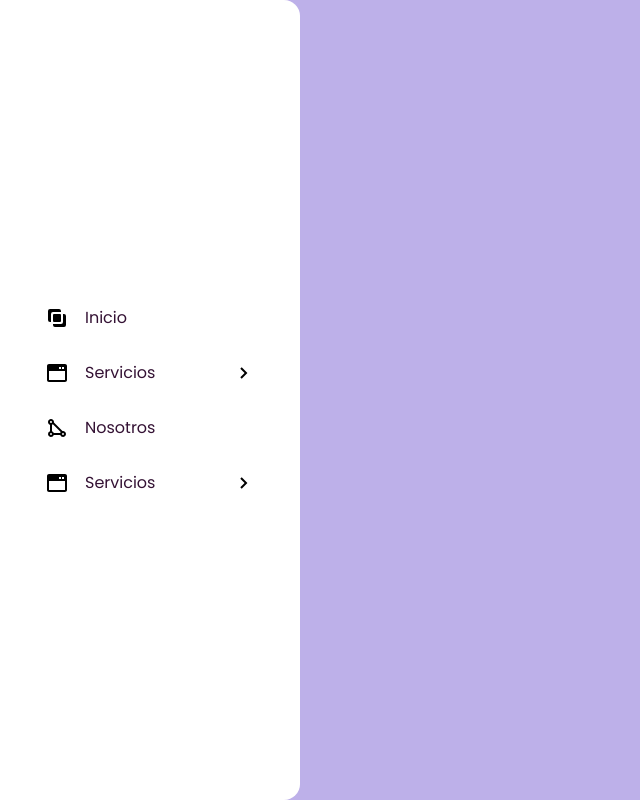
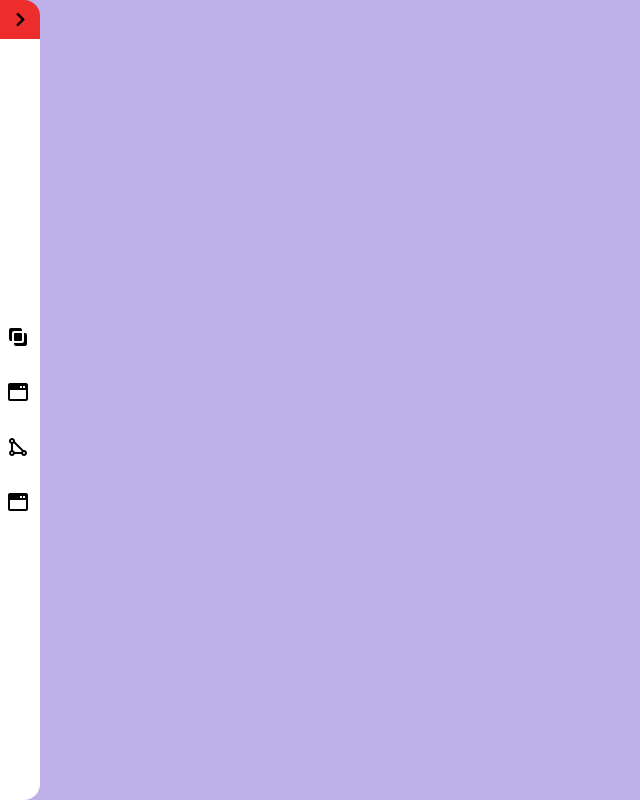
Before and after one commit to Luckord1989/Pruebas_estilos, a PHP site: page / in a window 1280 px wide. Shown: the whole page, without its empty margins (0-640 px from the left). Run offline with PHP 8.4, Linux system fonts and the light colour scheme.

Commit message:
Nuevo efecto

```diff
--- a/efectos.js
+++ b/efectos.js
@@ -1,19 +1,32 @@
-let listElements = document.querySelectorAll(".list__button--click");
+let nav = document.querySelector(".nav");
+let button = nav.children[0];
+let button_icon = document.querySelector(".button__icon");
 
-listElements.forEach(listElement => {
-    listElement.addEventListener("click",function(){
+button.addEventListener("click", () => {
+    button_icon.classList.toggle("giro");
 
-        listElement.classList.toggle("arrow");
+    if (nav.clientWidth == "40") {
+        nav.style.width = "300px";
+    } else {
+        nav.style.width = "40px";
+    }
+});
 
-        let height = 0;
+// Declaramos las clases a emplear
+// Clase de los item con menu
+let items_menu = document.querySelectorAll(".list__item--click");
+//Clase de los botones
+//Mostramos menu
+items_menu.forEach(item_menu => {
+    let button_menu = item_menu.children[0];
+    button_menu.addEventListener("click", () => {
+        button_menu.classList.toggle("arrow");
+        menu = button_menu.nextElementSibling;
+        if (menu.clientHeight == "0") {
+            menu.style.height = menu.scrollHeight + "px";
+        } else {
+            menu.style.height = "0px";
+        }
+    });
 
-        let menu = listElement.nextElementSibling;
-
-        if(menu.clientHeight == 0){
-            height = menu.scrollHeight;
-        }
-
-        menu.style.height = height + "px";
-
-    })
 });
--- a/estilo.css
+++ b/estilo.css
@@ -13,7 +13,12 @@ body{
 }
 
 .nav {
-    width: 300px;
+    width: 40px;
+    height: 100vh;
+    display: flex;
+    flex-direction: column;
+    justify-content: space-between;
+    overflow: hidden;
 }
 
 .nav__link{
@@ -29,16 +34,36 @@ body{
 }
 
 .nav__link--inside:hover{
-    background-color: #d2cbe8;
+    background-color: #bdb0e9;
+    color: #341234;
+}
+
+.button{
+    width: 100%;
+    height: 40px;
+    background-color: #ed2c2c;
+    border-radius: 0px 16px 0px 0px;
+    padding: 5px 5px;
+    cursor: pointer;
+    list-style: none;
+    display: flex;
+}
+
+.giro .button__icon{
+    transform: rotate(90deg);
+}
+
+.button__icon{
+    transition: transform .3s;
 }
 
 .list {
     width: 100%;
-    height: 100vh;
+    height: 100%;
     display: flex;
     justify-content: center;
     flex-direction: column;
-    border-radius: 0px 16px 16px 0px;
+    border-radius: 0px 0px 16px 0px;
     background-color: #ffffff;
 }
 
@@ -48,6 +73,7 @@ body{
     text-align: center;
     overflow: hidden;
 }
+
 
 .list__item--click{
     cursor: pointer;
@@ -73,8 +99,11 @@ body{
 .list__show{
     width: 80%;
     margin-left: auto;
+    padding: 0px 2px;
     border-left: 2px solid #341234;
+    border-radius: 6px 0px 0px 6px;
     list-style: none;
-    transition: heigth .4s;
+    transition: heigth 1.5s;
     height: 0px;
+    background-color: #ffffff;
 }
--- a/index.php
+++ b/index.php
@@ -9,6 +9,9 @@
 
 <body>
     <div class="nav">
+        <div class="button">
+            <img src="icons/arrow.svg" alt="" class="button__icon">
+        </div>
         <ul class="list">
             <div class="list__item">
                 <li class="list__button">
@@ -46,7 +49,7 @@
             <div class="list__item list__item--click">
                 <li class="list__button list__button--click">
                     <img src="icons/servicio.svg" alt="" class="list__icon">
-                    <a href="#" class="nav__link">Servicios</a>
+                    <a href="#" class="nav__link">Contacto</a>
                     <img src="icons/arrow.svg" alt="" class="list__arrow">
                 </li>
                 <ul class="list__show">
```
